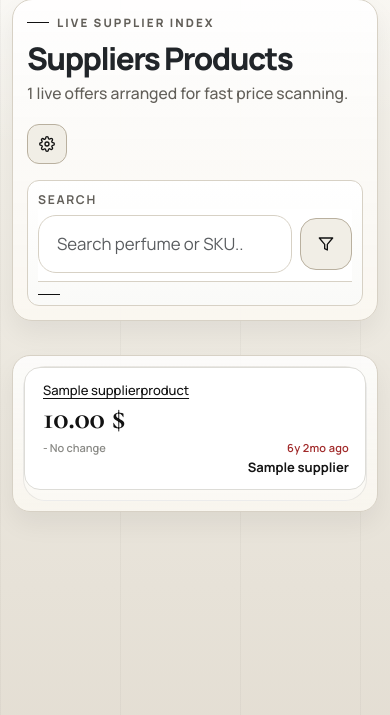
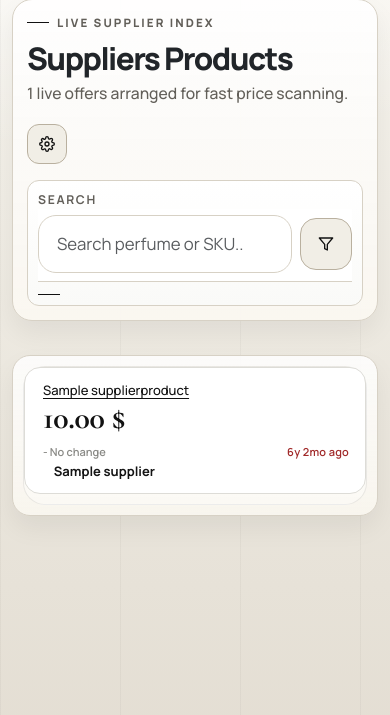
Before and after one commit to voskanyant/PerfumeX, a Django app: page /admin/products/ in a window 390 px wide. Shown: the part 114-829 px from the top of the page. Run offline with Django 5.2, Linux system fonts and the light colour scheme; a user stored in the database is signed in; data comes from the database, SQL or seed files in the repository; tables that the repository leaves empty hold one stand-in row (values such as "Sample post").

Commit message:
Align supplier and date columns in mobile product cards

```diff
--- a/prices/static/prices/css/products.css
+++ b/prices/static/prices/css/products.css
@@ -684,7 +684,8 @@
 
     /* Keep existing card structure, fix only alignment/spacing */
     .products-mobile tr {
-        grid-template-columns: minmax(0, 1fr) auto !important;
+        --products-mobile-side-col: 112px;
+        grid-template-columns: minmax(0, 1fr) var(--products-mobile-side-col) !important;
         grid-template-rows: auto auto auto !important;
         gap: 8px 10px !important;
         margin-bottom: 10px !important;
@@ -739,16 +740,24 @@
     .products-mobile td[data-field="current_price"] {
         grid-column: 1 / -1 !important;
         grid-row: 2 / span 2 !important;
+        display: grid !important;
+        grid-template-columns: minmax(0, 1fr) var(--products-mobile-side-col) !important;
+        grid-template-rows: auto auto !important;
+        column-gap: 10px !important;
+        row-gap: 4px !important;
+        align-items: center !important;
         margin: 0 !important;
     }
 
     .products-mobile td[data-field="current_price"] .cell-price-main {
+        grid-column: 1 !important;
+        grid-row: 1 !important;
         font-family: var(--font-display) !important;
         font-size: 2rem !important;
         line-height: 1 !important;
         letter-spacing: -0.3px !important;
         font-weight: 700 !important;
-        max-width: calc(100% - 132px) !important;
+        max-width: none !important;
         margin: 0 !important;
     }
 
@@ -756,6 +765,7 @@
         display: flex !important;
         grid-column: 2 !important;
         grid-row: 2 !important;
+        width: var(--products-mobile-side-col) !important;
         align-self: center !important;
         justify-content: flex-end !important;
         text-align: right !important;
@@ -764,6 +774,9 @@
     }
 
     .products-mobile .cell-supplier {
+        display: block !important;
+        width: 100% !important;
+        text-align: right !important;
         font-size: 13px !important;
         font-weight: 700 !important;
         color: #141414 !important;
@@ -772,8 +785,12 @@
 
     .products-mobile .mobile-meta-row {
         display: flex !important;
+        grid-column: 1 / -1 !important;
+        grid-row: 2 !important;
+        display: grid !important;
+        grid-template-columns: minmax(0, 1fr) var(--products-mobile-side-col) !important;
         align-items: center !important;
-        gap: 8px !important;
+        column-gap: 10px !important;
         margin-top: 4px !important;
         min-height: 22px !important;
         width: 100% !important;
@@ -783,13 +800,16 @@
     .products-mobile .mobile-meta-row .mobile-meta-spacer {
         display: inline-flex;
         align-items: center;
+        justify-self: start;
         font-size: 11px !important;
         font-weight: 600 !important;
         line-height: 1.1 !important;
     }
 
     .products-mobile .mobile-meta-row .cell-imported {
-        margin-left: auto !important;
+        grid-column: 2 !important;
+        justify-self: end !important;
+        width: 100% !important;
         font-size: 11px !important;
         font-weight: 600 !important;
         line-height: 1.1 !important;
@@ -802,6 +822,7 @@
         display: inline-flex;
         align-items: center;
         justify-content: flex-end;
+        text-align: right !important;
     }
 
     .products-mobile td[data-field="supplier"] .supplier-filter-link {
```
